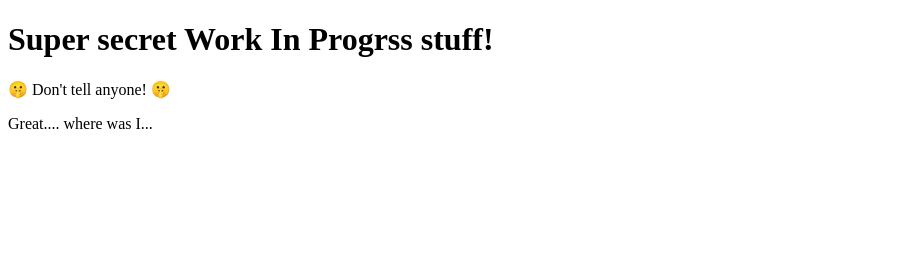
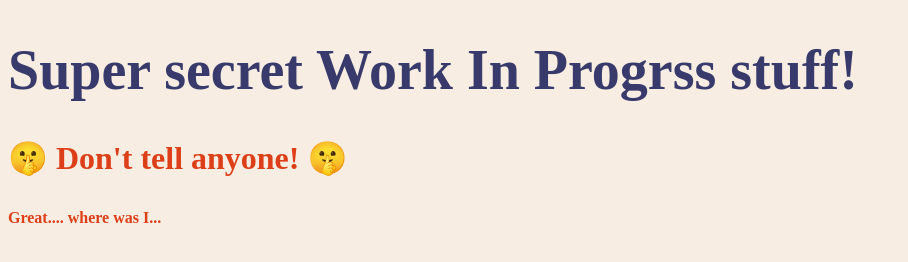
Before and after one commit to JoeyJaySWE/unity-Jazz, a plain HTML site: page wip/index.html in a window 1280 px wide. Shown: the whole page, without its empty margins (0-908 px from the left). Drawn offline with Linux system fonts and the light colour scheme; the site is published under a folder, as on GitHub Pages, so addresses that start at the root find nothing.

Commit message:
Update index.html
fixed link

```diff
--- a/wip/index.html
+++ b/wip/index.html
@@ -4,7 +4,7 @@
     <meta charset="UTF-8">
     <meta http-equiv="X-UA-Compatible" content="IE=edge">
     <meta name="viewport" content="width=device-width, initial-scale=1.0">
-    <link rel="stylesheet" href="/assets/style.css">
+    <link rel="stylesheet" href="../assets/style.css">
     <title>Event</title>
 </head>
 <body>
```
